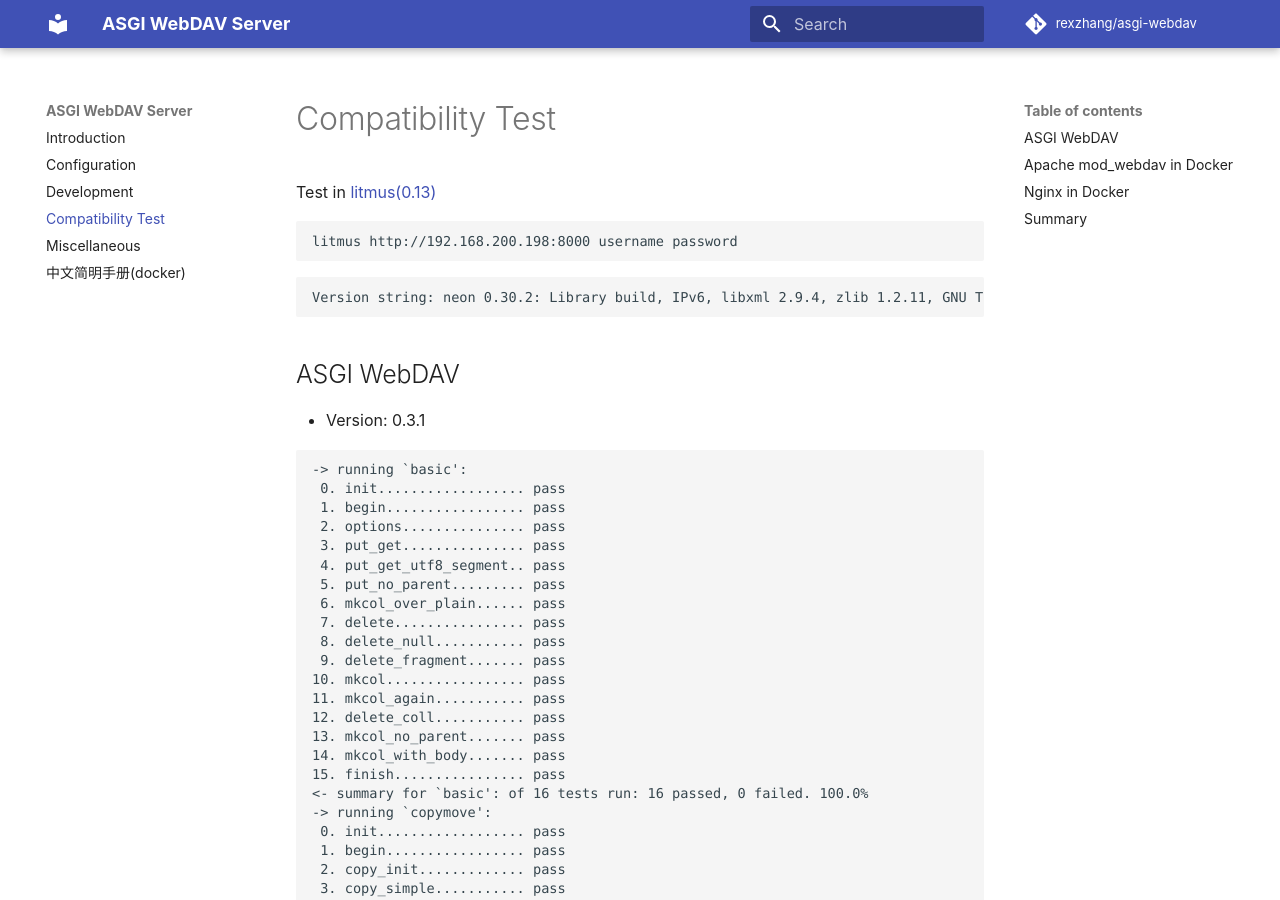
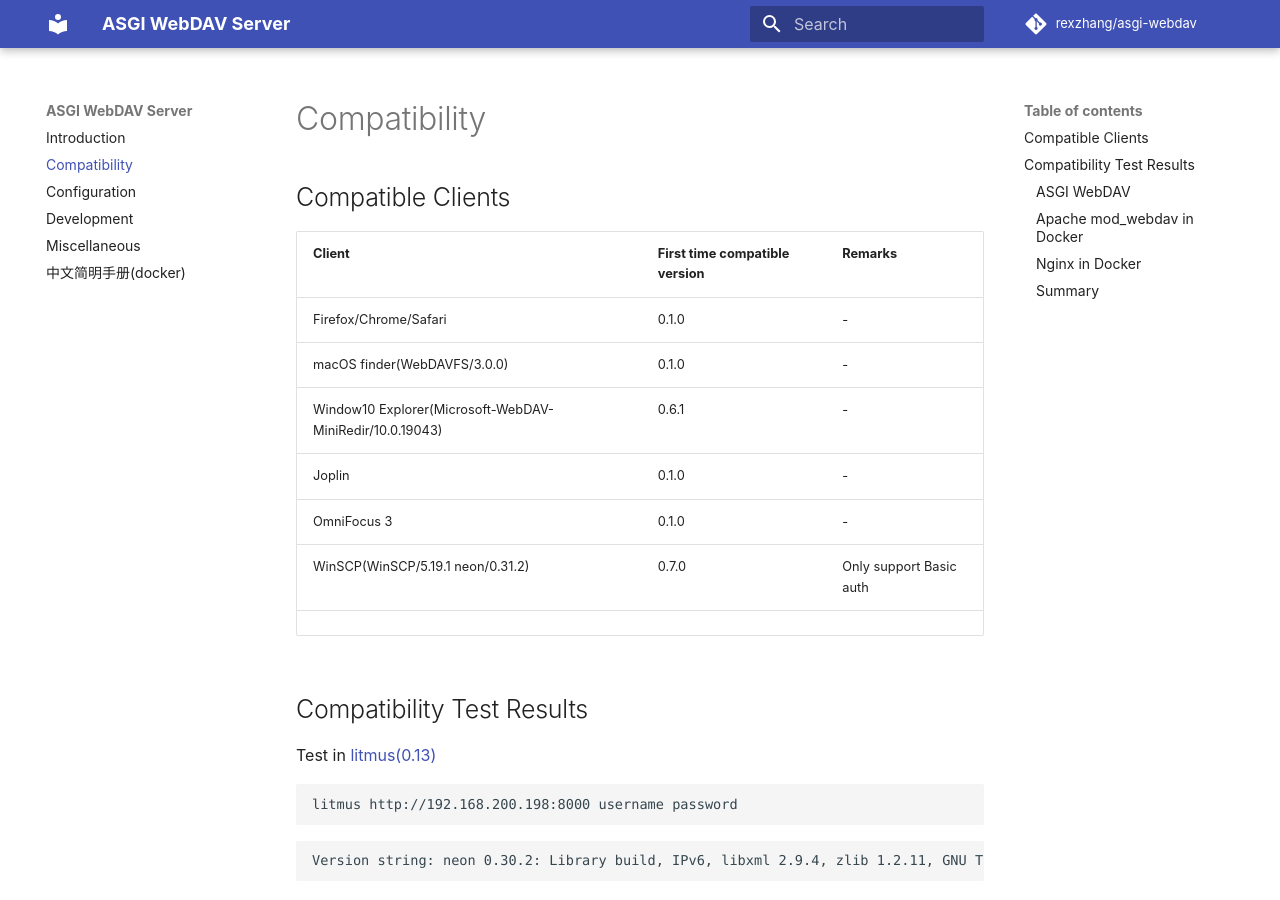
Before and after one commit to rexzhang/asgi-webdav, an MkDocs documentation site: the page built from docs/compatibility.md, in a window 1280 px wide and 900 px high. Built offline with MkDocs 1.6.1 and Material for MkDocs 9.7.7, drawn with Linux system fonts in a browser that asks for light colours; comment, search, counter and statistics services are not loaded.

Commit message:
Update docs

````diff
--- a/docs/litmus.md
+++ b/docs/compatibility.md
@@ -1,4 +1,19 @@
-# Compatibility Test
+# Compatibility
+
+## Compatible Clients
+
+| Client                                                   | First time compatible version | Remarks                 |
+| -------------------------------------------------------- | ----------------------------- | ----------------------- |
+| Firefox/Chrome/Safari                                    | 0.1.0                         | -                       |
+| macOS finder(WebDAVFS/3.0.0)                             | 0.1.0                         | -                       |
+| Window10 Explorer(Microsoft-WebDAV-MiniRedir/10.0.19043) | 0.6.1                         | -                       |
+| Joplin                                                   | 0.1.0                         | -                       |
+| OmniFocus 3                                              | 0.1.0                         | -                       |
+| WinSCP(WinSCP/5.19.1 neon/0.31.2)                        | 0.7.0                         | Only support Basic auth |
+|                                                          |                               |                         |
+
+
+## Compatibility Test Results
 
 Test in [litmus(0.13)](http://www.webdav.org/neon/litmus)
 
@@ -10,7 +25,7 @@ litmus http://192.168.200.198:8000 username password
 Version string: neon 0.30.2: Library build, IPv6, libxml 2.9.4, zlib 1.2.11, GNU TLS 3.6.6.
 ```
 
-## ASGI WebDAV
+### ASGI WebDAV
 
 - Version: 0.3.1
 
@@ -134,7 +149,7 @@ Version string: neon 0.30.2: Library build, IPv6, libxml 2.9.4, zlib 1.2.11, GNU
 <- summary for `http': of 4 tests run: 4 passed, 0 failed. 100.0%
 ```
 
-## Apache mod_webdav in Docker
+### Apache mod_webdav in Docker
 
 - From: [bytemark/webdav]((https://hub.docker.com/r/bytemark/webdav))
 - Version: 2.4
@@ -268,7 +283,7 @@ docker run --restart always \
 <- summary for `http': of 4 tests run: 4 passed, 0 failed. 100.0%
 ```
 
-## Nginx in Docker
+### Nginx in Docker
 
 - From: [ugeek/webdav](https://hub.docker.com/r/ugeek/webdav)
 - Digest: b5e54f00265e
@@ -331,7 +346,7 @@ docker run --name webdav \
 See debug.log for network/debug traces.
 ```
 
-## Summary
+### Summary
 
 |                             | basic      | copymove   | props | locks      | http |
 | --------------------------- | ---------- | ---------- | ----- | ---------- | ---- |
````
